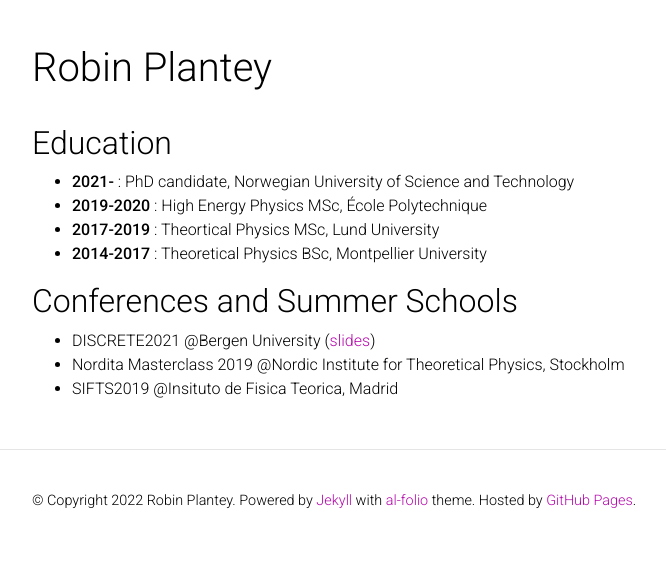
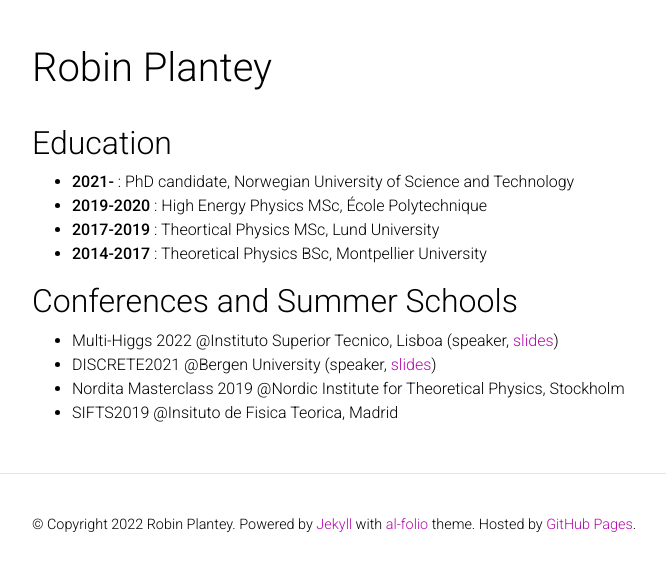
Before and after one commit to robinplantey/robinplantey.github.io, a Jekyll site: the page built from _pages/CV.md, in a window 1280 px wide, cut to the strip 160-731 px from the top of the page. Shown: the whole strip, without its empty margins (223-889 px from the left). Built offline with Jekyll 4.4.1, drawn with Linux system fonts in a browser that asks for light colours; nearby versions of some CDN libraries; comment, search, counter and statistics services are not loaded; a style sheet for code colours, icons or effects is not loaded.

Commit message:
Updated cv

```diff
--- a/_pages/CV.md
+++ b/_pages/CV.md
@@ -17,6 +17,7 @@ horizontal: false
 
 ## Conferences and Summer Schools
 
-- DISCRETE2021 @Bergen University ([slides](/assets/pdf/weinberg3hdm.pdf))
+- Multi-Higgs 2022 @Instituto Superior Tecnico, Lisboa (speaker, [slides](/assets/pdf/weinberg3hdm-lisboa.pdf))
+- DISCRETE2021 @Bergen University (speaker, [slides](/assets/pdf/weinberg3hdm.pdf))
 - Nordita Masterclass 2019 @Nordic Institute for Theoretical Physics, Stockholm
 - SIFTS2019 @Insituto de Fisica Teorica, Madrid
--- a/docs/cv/index.html
+++ b/docs/cv/index.html
@@ -173,7 +173,8 @@
 <h2 id="conferences-and-summer-schools">Conferences and Summer Schools</h2>
 
 <ul>
-  <li>DISCRETE2021 @Bergen University (<a href="/assets/pdf/weinberg3hdm.pdf">slides</a>)</li>
+  <li>Multi-Higgs 2022 @Instituto Superior Tecnico, Lisboa (speaker, <a href="/assets/pdf/weinberg3hdm-lisboa.pdf">slides</a>)</li>
+  <li>DISCRETE2021 @Bergen University (speaker, <a href="/assets/pdf/weinberg3hdm.pdf">slides</a>)</li>
   <li>Nordita Masterclass 2019 @Nordic Institute for Theoretical Physics, Stockholm</li>
   <li>SIFTS2019 @Insituto de Fisica Teorica, Madrid</li>
 </ul>
--- a/docs/feed.xml
+++ b/docs/feed.xml
@@ -1,2 +1,2 @@
-<?xml version="1.0" encoding="utf-8"?><feed xmlns="http://www.w3.org/2005/Atom" xml:lang="en"><generator uri="https://jekyllrb.com/" version="4.2.2">Jekyll</generator><link href="https://robinplantey.github.io/feed.xml" rel="self" type="application/atom+xml" /><link href="https://robinplantey.github.io/" rel="alternate" type="text/html" hreflang="en" /><updated>2022-09-07T10:20:31+02:00</updated><id>https://robinplantey.github.io/feed.xml</id><title type="html">blank</title><subtitle>Welcome to my personal webpage! I'm Robin Plantey, theoretical physics PhD candidate, learning junkie and passionate about all things technical.
+<?xml version="1.0" encoding="utf-8"?><feed xmlns="http://www.w3.org/2005/Atom" xml:lang="en"><generator uri="https://jekyllrb.com/" version="4.2.2">Jekyll</generator><link href="https://robinplantey.github.io/feed.xml" rel="self" type="application/atom+xml" /><link href="https://robinplantey.github.io/" rel="alternate" type="text/html" hreflang="en" /><updated>2022-09-08T10:04:50+02:00</updated><id>https://robinplantey.github.io/feed.xml</id><title type="html">blank</title><subtitle>Welcome to my personal webpage! I'm Robin Plantey, theoretical physics PhD candidate, learning junkie and passionate about all things technical.
 </subtitle></feed>
--- a/docs/sitemap.xml
+++ b/docs/sitemap.xml
@@ -2,11 +2,11 @@
 <urlset xmlns:xsi="http://www.w3.org/2001/XMLSchema-instance" xsi:schemaLocation="http://www.sitemaps.org/schemas/sitemap/0.9 http://www.sitemaps.org/schemas/sitemap/0.9/sitemap.xsd" xmlns="http://www.sitemaps.org/schemas/sitemap/0.9">
 <url>
 <loc>https://robinplantey.github.io/projects/1_conformal_maps/</loc>
-<lastmod>2022-09-07T10:20:31+02:00</lastmod>
+<lastmod>2022-09-08T10:04:50+02:00</lastmod>
 </url>
 <url>
 <loc>https://robinplantey.github.io/projects/2_arxiv-notif/</loc>
-<lastmod>2022-09-07T10:20:31+02:00</lastmod>
+<lastmod>2022-09-08T10:04:50+02:00</lastmod>
 </url>
 <url>
 <loc>https://robinplantey.github.io/cv/</loc>
```
